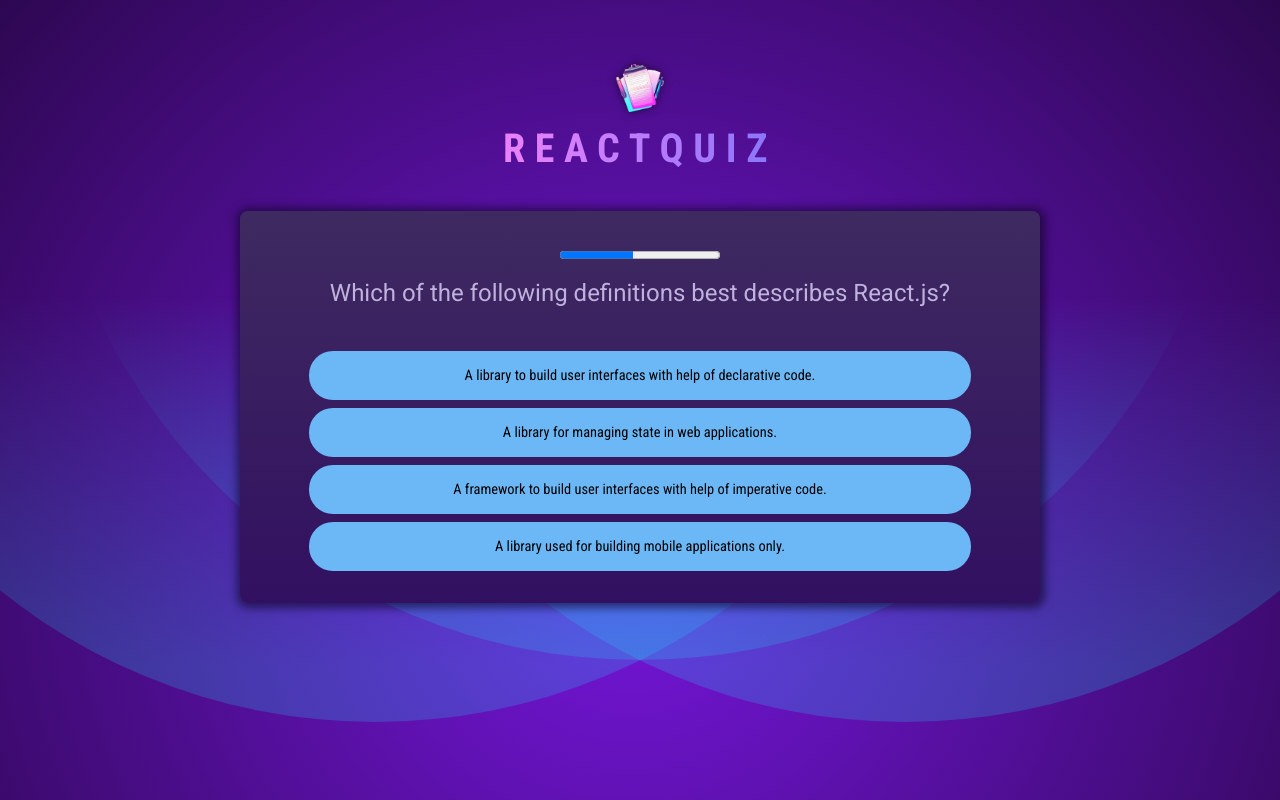
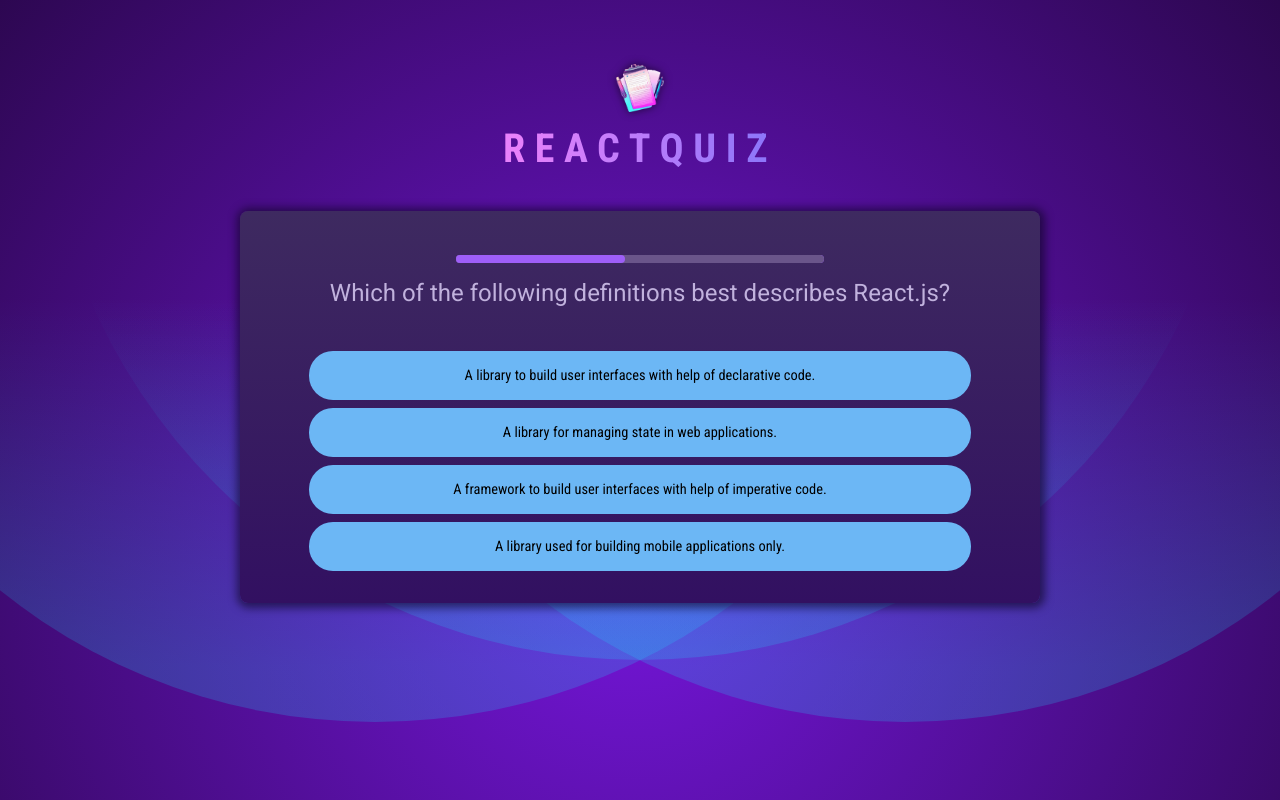
Before and after one commit to puja7655/react_quiz_app, a React (Vite) app: page / in a window 1280 px wide. Built offline with nearby package versions, Linux system fonts and the light colour scheme.

Commit message:
optimized code by breaking in into seperate modules

```diff
--- a/src/components/Questions.jsx
+++ b/src/components/Questions.jsx
@@ -0,0 +1,18 @@
+import QuestionTimer from '../components/QuestioonTimer.jsx'
+import Answers from "./Answers.jsx"
+
+export default function Questions({ questionText, answers, onSelectAnswer, selectedAnswer, answerState, onSkipAnswer }) {
+    return (
+        <div id="question">
+            <QuestionTimer
+                timeout={10000}
+                onTimeout={onSkipAnswer} />
+            <h2>{questionText}</h2>
+            <Answers
+                answers={answers}
+                selectedAnswer={selectedAnswer}
+                answerState={answerState}
+                onSelect={onSelectAnswer} />
+        </div>
+    )
+}
--- a/src/components/Quiz.jsx
+++ b/src/components/Quiz.jsx
@@ -1,8 +1,7 @@
 import { useCallback, useState } from "react"
 import QUESTIONS from '../questions.js'
 import quizCompleteImg from '../assets/quiz-complete.png'
-import QuestionTimer from '../components/QuestioonTimer.jsx'
-import Answers from "./Answers.jsx"
+import Questions from "./Questions.jsx"
 
 export default function Quiz() {
     const [usersAnswers, setUsersAnswers] = useState([])
@@ -52,20 +51,14 @@
     //it will not be re-rendered . Hence progres bar would show nothing.With key in place there is some change in there and QuestionTimer would re-render
     return (
         <div id="quiz">
-            <QuestionTimer
-                timeout={10000}
+            <Questions
                 key={activeQuestionIndex}
-                onTimeout={handleSkipQuestion}
-            />
-            <div id="question">
-                <h2>{QUESTIONS[activeQuestionIndex].text}</h2>
-                <Answers
-                key={activeQuestionIndex}
+                questionText={QUESTIONS[activeQuestionIndex].text}
                 answers={QUESTIONS[activeQuestionIndex].answers}
+                onSelectAnswer={handleSelectAnswer}
                 selectedAnswer={usersAnswers[usersAnswers.length - 1]}
                 answerState={answerState}
-                onSelect={handleSelectAnswer}/>
-            </div>
+                onSkipAnswer={handleSkipQuestion} />
         </div>
 
     )
```
